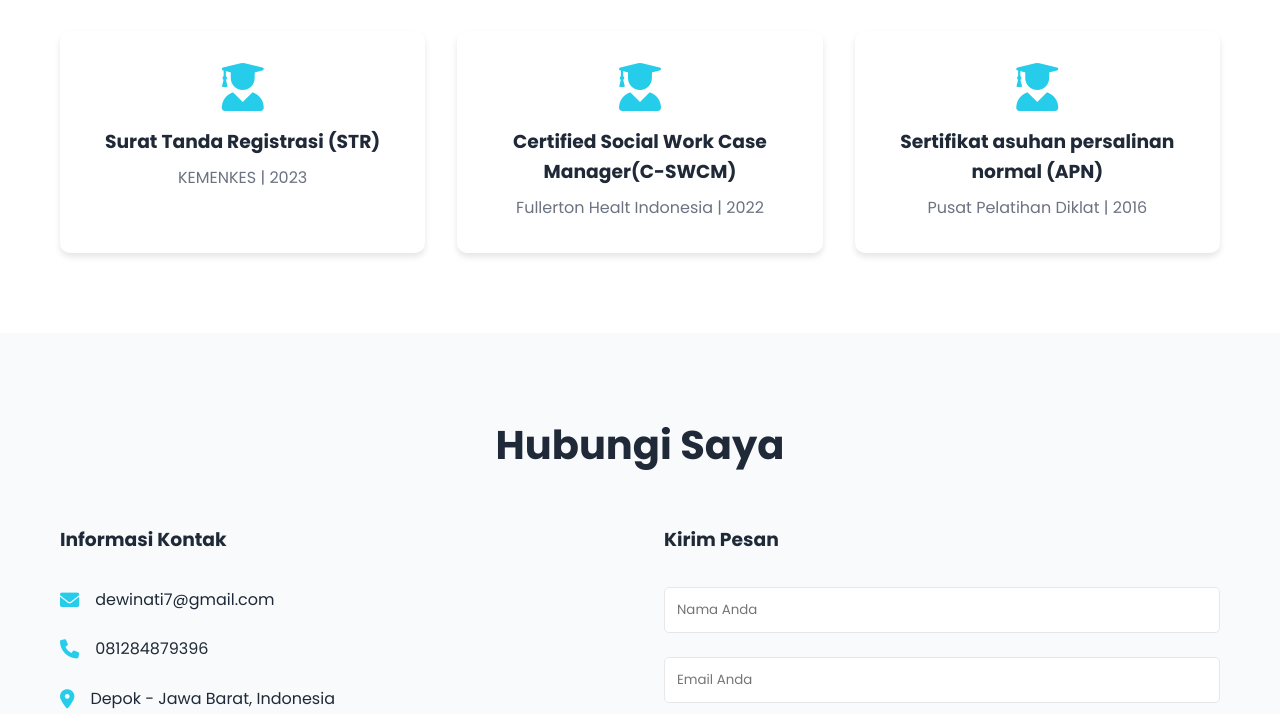
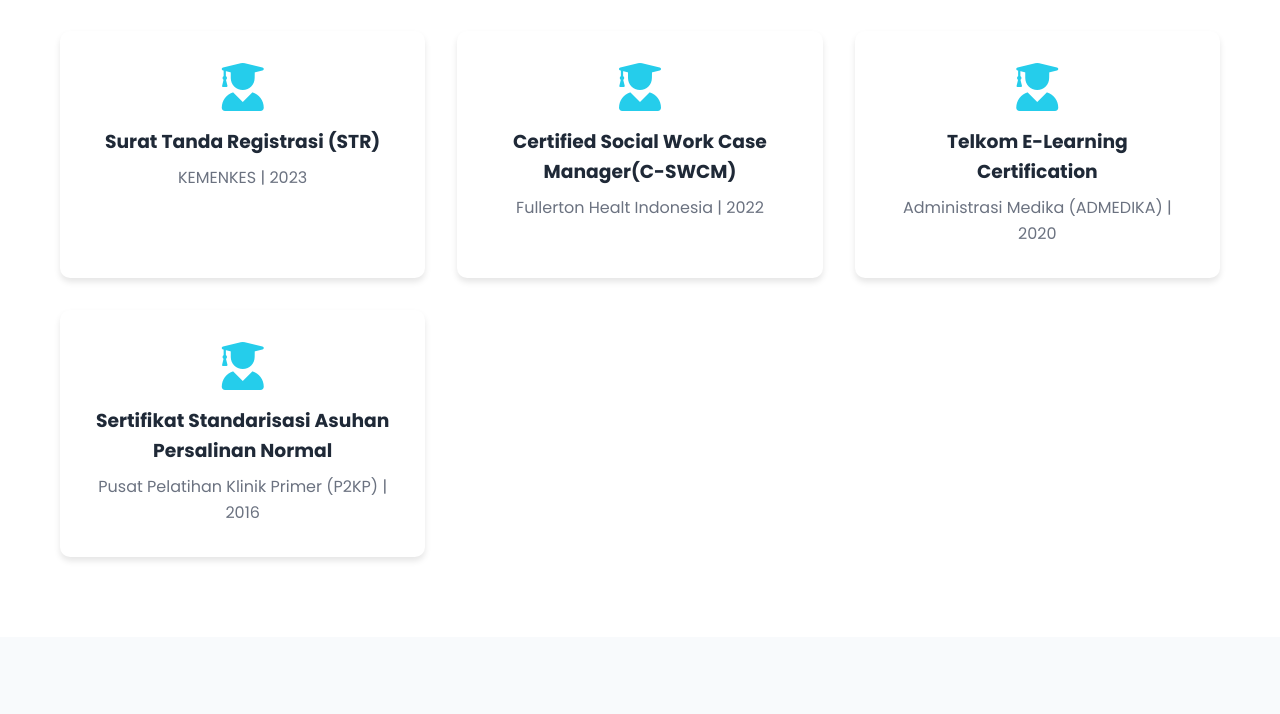
Before and after one commit to RenoMahardika-ai/CV-Dewinati, a plain HTML site: page index.html in a window 1280 px wide. Shown: the part 6220-6934 px from the top of the page. Drawn offline with Linux system fonts and the light colour scheme.

Commit message:
Update index.html

```diff
--- a/index.html
+++ b/index.html
@@ -39,7 +39,7 @@
                 <p class="hero-subtitle">Berpengalaman lebih dari 9 tahun sebagai Customer Service & Case Management (Asuransi Kesehatan). Ahli komunikasi, multitasking, problem solving, serta kolaborasi tim. Adaptif terhadap teknologi dan berorientasi target.</p>
                 <div class="hero-buttons">
                     <a href="#contact" class="btn btn-primary">Hubungi Saya</a>
-                    <a href="assets/cv-it-support.pdf" class="btn btn-secondary" download>Download CV</a>
+                    <a href="assets/cv-dewinati.pdf" class="btn btn-secondary" download>Download CV</a>
                 </div>
             </div>
             <div class="hero-image">
@@ -234,8 +234,13 @@
                 </div>
                 <div class="cert-card">
                     <i class="fas fa-user-graduate"></i>
-                    <h3>Sertifikat asuhan persalinan normal (APN)</h3>
-                    <p>Pusat Pelatihan Diklat | 2016</p>
+                    <h3>Telkom E-Learning Certification</h3>
+                    <p>Administrasi Medika (ADMEDIKA) | 2020</p>
+                </div>
+                <div class="cert-card">
+                    <i class="fas fa-user-graduate"></i>
+                    <h3>Sertifikat Standarisasi Asuhan Persalinan Normal</h3>
+                    <p>Pusat Pelatihan Klinik Primer (P2KP) | 2016</p>
                 </div>
             </div>
         </div>
```
